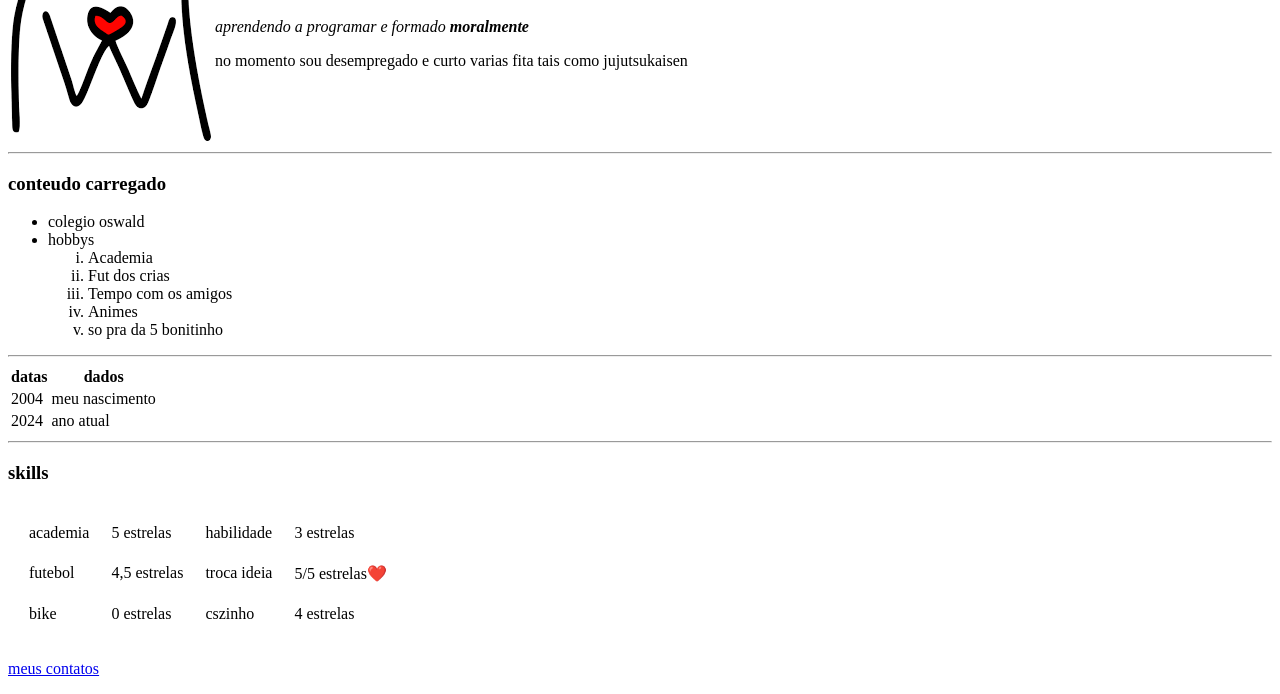
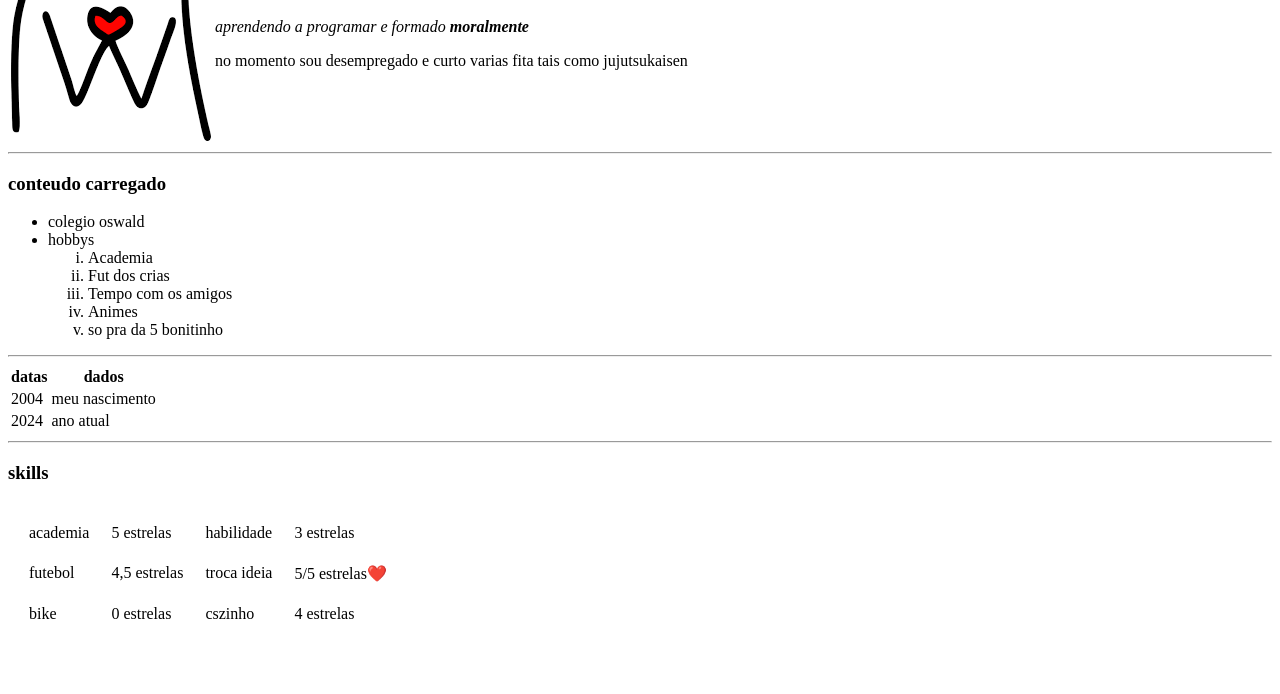
Before and after one commit to Budoya/primeiroprojeto, a plain HTML site: page index.html in a window 1280 px wide. Shown: the part 122-816 px from the top of the page. Drawn offline with Linux system fonts and the light colour scheme.

Commit message:
Update index.html

```diff
--- a/index.html
+++ b/index.html
@@ -67,6 +67,5 @@
         <td>4 estrelas</td>
     </tr>
 </table>
-    <p><a href="contatos.html">meus contatos</a></p>
 </body>
 </html>
```
